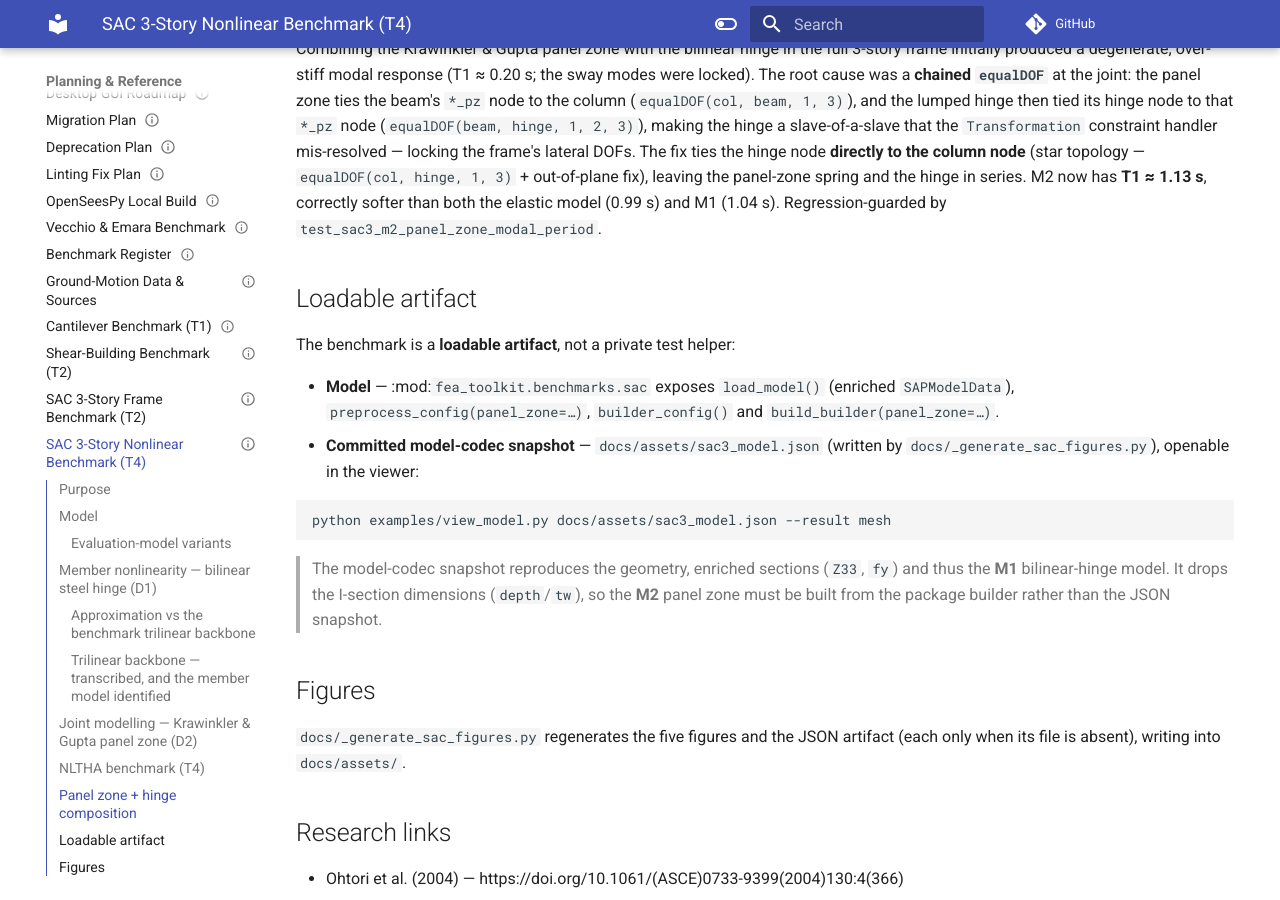
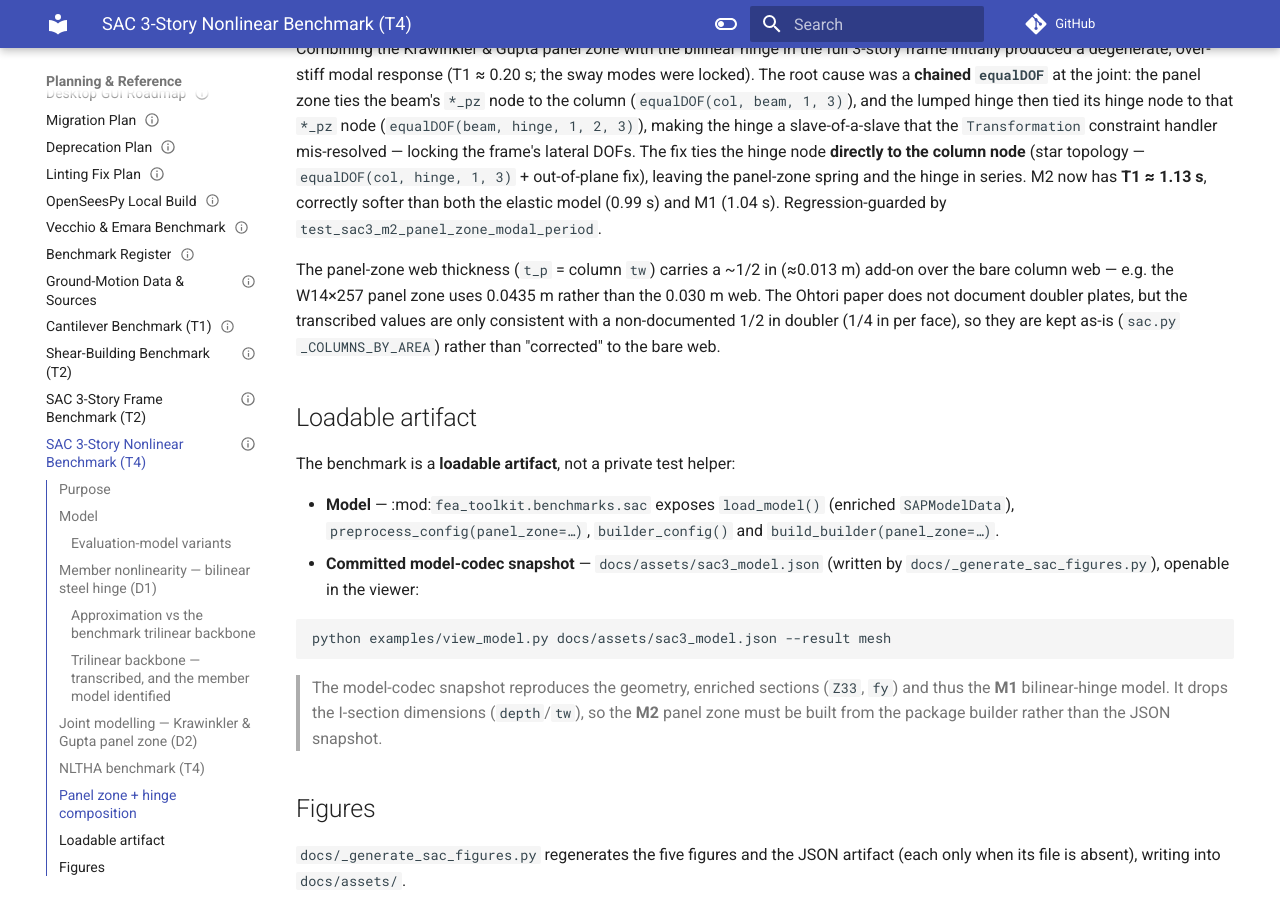
Before and after one commit to boustrephon/fea_toolkit, an MkDocs documentation site: the page built from docs/sac_nonlinear_benchmark.md, in a window 1280 px wide and 900 px high, scrolled down 6277 px. Built offline with MkDocs 1.6.1 and Material for MkDocs 9.7.7, drawn with Linux system fonts in a browser that asks for light colours; comment, search, counter and statistics services are not loaded; some of the changed text lies outside the part shown.

Commit message:
fix(sac): correct AISC plastic moduli and document panel-zone tw
Correct W14x257 (448->487 in^3) and W24x68 (154->177 in^3) Zx to the AISC values. Keep the column panel-zone tw as-is (bare web + ~1/2 in non-documented doubler plate), documented rather than 'corrected' to the bare web.

```diff
--- a/docs/sac_nonlinear_benchmark.md
+++ b/docs/sac_nonlinear_benchmark.md
@@ -175,6 +175,13 @@
 **T1 ≈ 1.13 s**, correctly softer than both the elastic model (0.99 s) and M1
 (1.04 s).  Regression-guarded by `test_sac3_m2_panel_zone_modal_period`.
 
+The panel-zone web thickness (`t_p` = column `tw`) carries a ~1/2 in (≈0.013 m)
+add-on over the bare column web — e.g. the W14×257 panel zone uses 0.0435 m
+rather than the 0.030 m web.  The Ohtori paper does not document doubler
+plates, but the transcribed values are only consistent with a non-documented
+1/2 in doubler (1/4 in per face), so they are kept as-is
+(`sac.py` `_COLUMNS_BY_AREA`) rather than "corrected" to the bare web.
+
 ## Loadable artifact
 
 The benchmark is a **loadable artifact**, not a private test helper:
```
Also changed, not shown: other parts of docs/sac_nonlinear_benchmark.md (+4 -4 lines), 1 other file.
